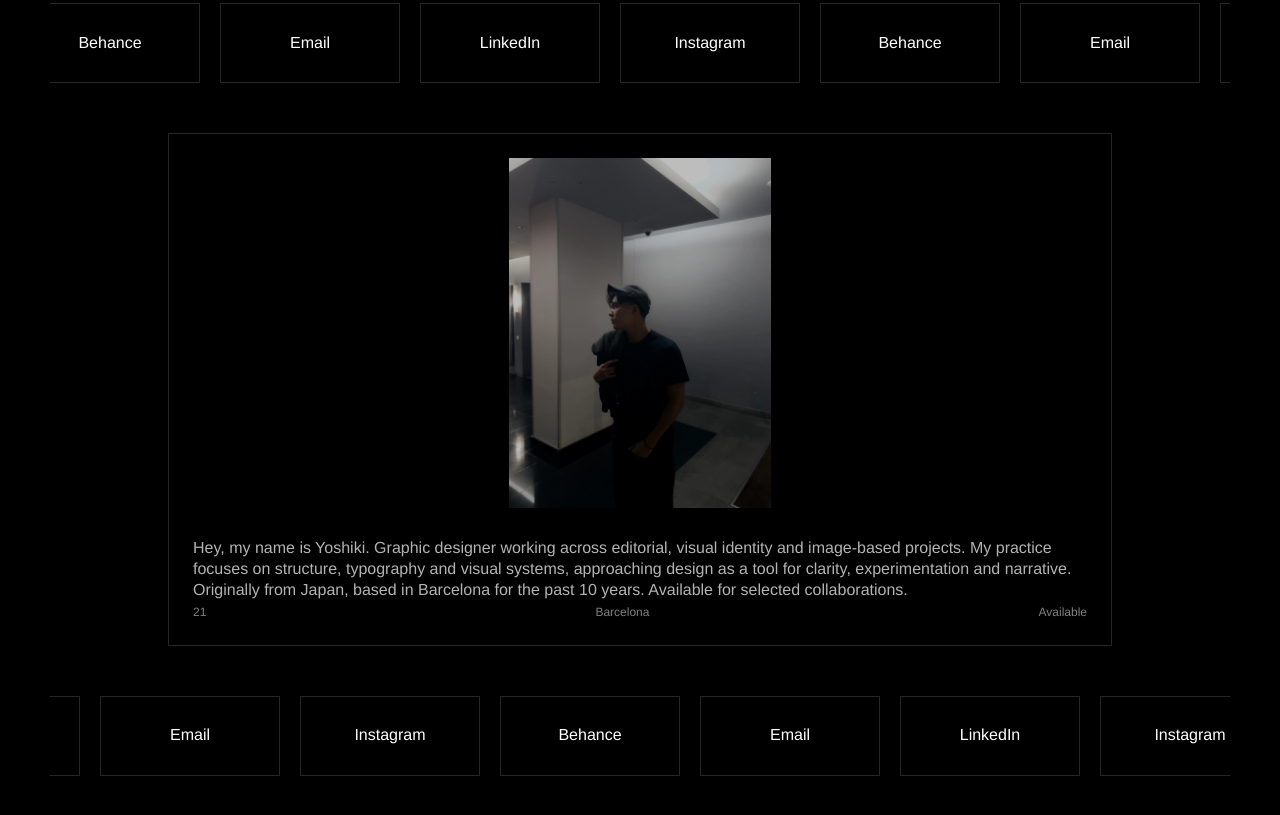
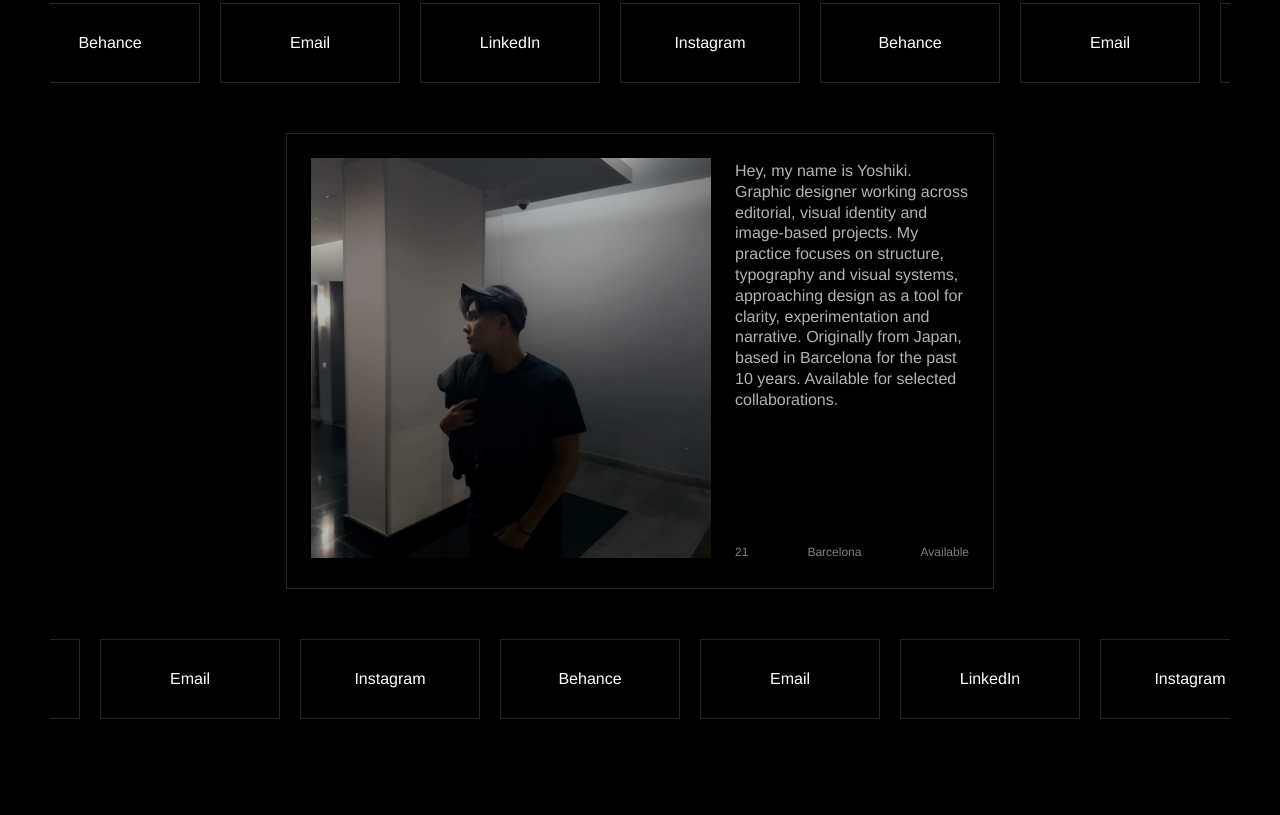
Before and after one commit to yoshikiaizawa/Portfolio, a plain HTML site: page index.html in a window 1280 px wide. Shown: the part 3034-3849 px from the top of the page. Drawn offline with Linux system fonts and the light colour scheme.

Commit message:
Responsive

```diff
--- a/css/style.css
+++ b/css/style.css
@@ -518,9 +518,6 @@ h3{
 /* Resposnive
  */
 @media (width>= 480px){
-    .info-card {
-    width: 70%;
-  }
 
   .commissions-grid {
     grid-template-columns: repeat(1, 1fr);
@@ -539,26 +536,6 @@ h3{
     align-items: flex-end;
     justify-items: center;
   }
-
-/*
-  .hero-projects > div:nth-child(8){
-    display: none;
-  }
-  .hero-projects > div:nth-child(9){
-    display: none;
-  }
-  .hero-projects > div:nth-child(10){
-    display: none;
-  }
-  .hero-projects > div:nth-child(11){
-    display: none;
-  }
-
-  .featured-project img{
-  width: 100%;
-  height: 100%;
-  }
-  */
 
 /* INFO */
   .info-card {
@@ -580,7 +557,8 @@ h3{
  /* Desktop pequeño */
 @media (min-width: 1024px) {
   .info-card {
-    width: 80%;
+    width: 60%;
+    flex-direction: row;
   }
 
   .hero-section {
@@ -597,6 +575,19 @@ h3{
   .hero-projects {
     right:47px;
     bottom: 120px;
+  }
+
+  .info-card__image img{
+    width: 400px;
+    height: 400px;
+  }
+
+  .div-info-text {
+    display: flex;
+    flex-direction: column;
+    justify-items: space-between;
+    width: 40%;
+    height: 400px;
   }
 }
 
```
Also changed, not shown: 1 other file.
